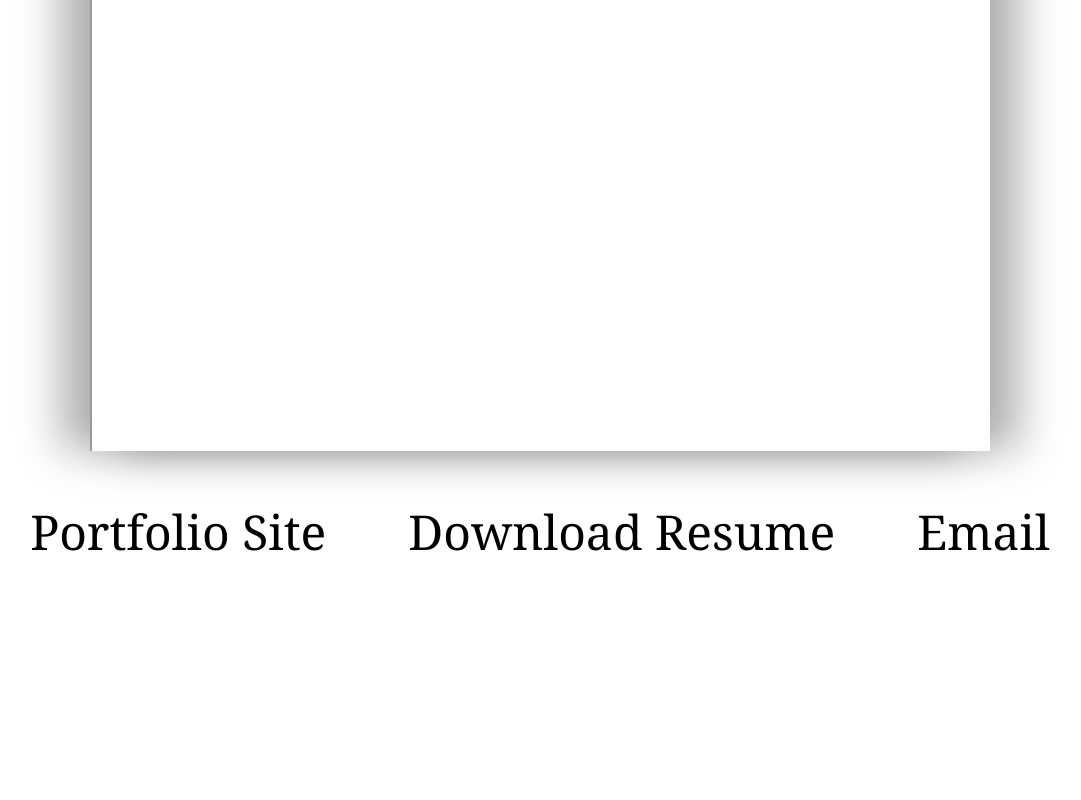
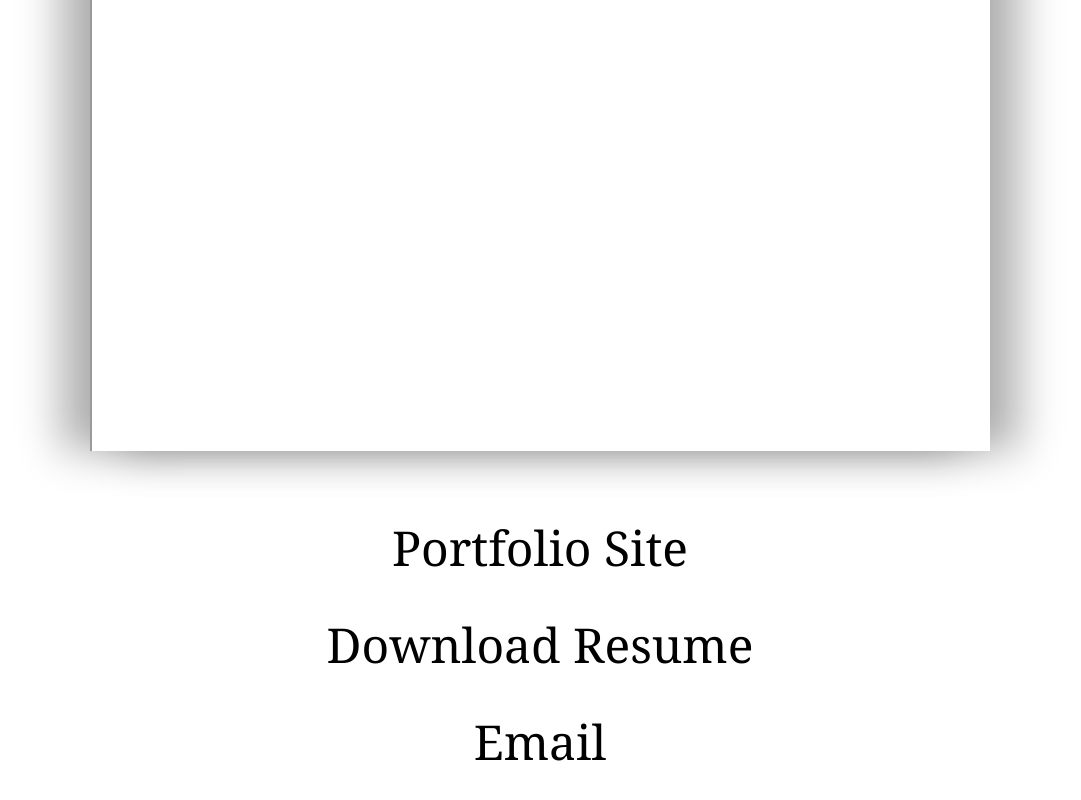
Before and after one commit to JasonRostar/ExtendedResume, a plain HTML site: page index.html in a window 1280 px wide. Shown: the part 1444-2244 px from the top of the page, without its empty margins (108-1189 px from the left). Before the commit the page ends 2064 px from the top, so only its background shows below. Drawn offline with Linux system fonts and the light colour scheme.

Commit message:
fixed footer menu

```diff
--- a/app.css
+++ b/app.css
@@ -81,7 +81,8 @@ main {
 
 .navbar-text {
   display: flex;
-  justify-content: space-evenly;
+  flex-direction: column;
+  align-items: center;
   padding: 3rem;
   font-size: 3rem;
   font-family: Georgia, "Times New Roman", Times, serif;
@@ -90,4 +91,5 @@ main {
 .navbar-text a {
   text-decoration: none;
   color: black;
+  padding: 1rem;
 }
```
